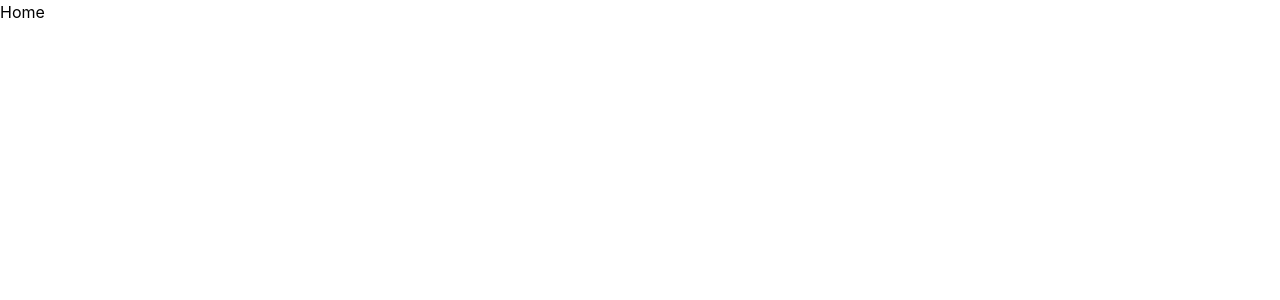
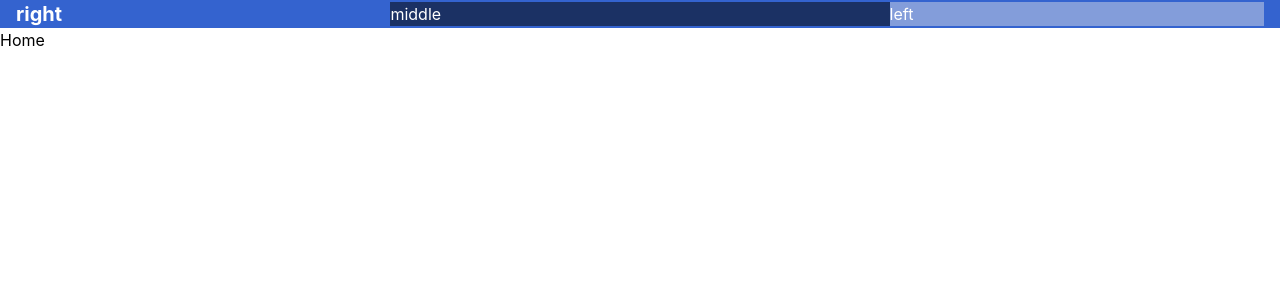
Before and after one commit to moshiurhossain/LMS-FRONTEND, a React (Vite) app: page / in a window 1280 px wide. Shown: the top 300 px of the page. Built offline with nearby package versions, Linux system fonts and the light colour scheme.

Commit message:
route and layouts created

```diff
--- a/src/App.jsx
+++ b/src/App.jsx
@@ -1,21 +1,37 @@
 import { createBrowserRouter, createRoutesFromElements, Route, RouterProvider } from 'react-router'
 import './App.css'
 import Home from './pages/Home'
+import Notfound from './pages/Notfound'
+import Layoutone from './layouts/Layoutone'
+import Authlayout from './layouts/Authlayout'
 import Login from './pages/Login'
 import Signup from './pages/Signup'
-import Notfound from './pages/Notfound'
-
 function App() {
 
 
   // React Router starts //
   const myRouter = createBrowserRouter(createRoutesFromElements(
+    ////MasterLayout////
     <Route>
-      <Route path ='/' element={<Home/>}/>
-      <Route path ='/login' element={<Login/>}/>
-      <Route path ='/signup' element={<Signup/>}/>
-      <Route path ='*' element={<Notfound/>}/>
+
+      ////layoutone////
+      <Route path ='/' element={<Layoutone/>}>
+        <Route index element={<Home/>}/>
+        <Route path='*' element={<Notfound/>}/>
+      </Route>
+      ////layoutone////
+
+      ////Authlayout////
+      <Route path='/auth' element={<Authlayout/>}>
+        <Route path='/auth/login' element={<Login/>} />
+        <Route path='/auth/signup' element={<Signup/>} />
+      </Route>
+      ////Authlayout////
+
+
+
     </Route>
+     ////MasterLayout////
   ))
   // React Router ends //
 
--- /dev/null
+++ b/src/layouts/Adminlayout.jsx
@@ -0,0 +1,12 @@
+import { Outlet } from "react-router"
+
+
+const Adminlayout = () => {
+  return (
+    <div>
+        <Outlet/>
+    </div>
+  )
+}
+
+export default Adminlayout
--- /dev/null
+++ b/src/layouts/Authlayout.jsx
@@ -0,0 +1,14 @@
+import { Outlet } from "react-router"
+
+// signup and login layout
+const Authlayout = () => {
+  return (
+    <>
+    <div>
+        <Outlet/>
+    </div>
+    </>
+  )
+}
+
+export default Authlayout
--- /dev/null
+++ b/src/layouts/Layoutone.jsx
@@ -0,0 +1,17 @@
+import { Outlet } from "react-router"
+import Header from "../pages/Header"
+
+// user layout
+const Layoutone = () => {
+  return (
+    <>
+
+    <div>
+        <Header/>
+        <Outlet/>
+    </div>
+    </>
+  )
+}
+
+export default Layoutone
--- /dev/null
+++ b/src/pages/Header.jsx
@@ -0,0 +1,13 @@
+
+
+const Header = () => {
+  return (
+    <div className='bg-[#3463cf] text-white  flex items-center justify-between px-4 w-full'>
+     <div className='text-xl font-bold w-[30%]'>right</div>
+     <div className='bg-[#1b3164]  w-[40%]'>middle</div>
+     <div className='bg-[#839dda] w-[30%]'>left</div>
+    </div>
+  )
+}
+
+export default Header
```
